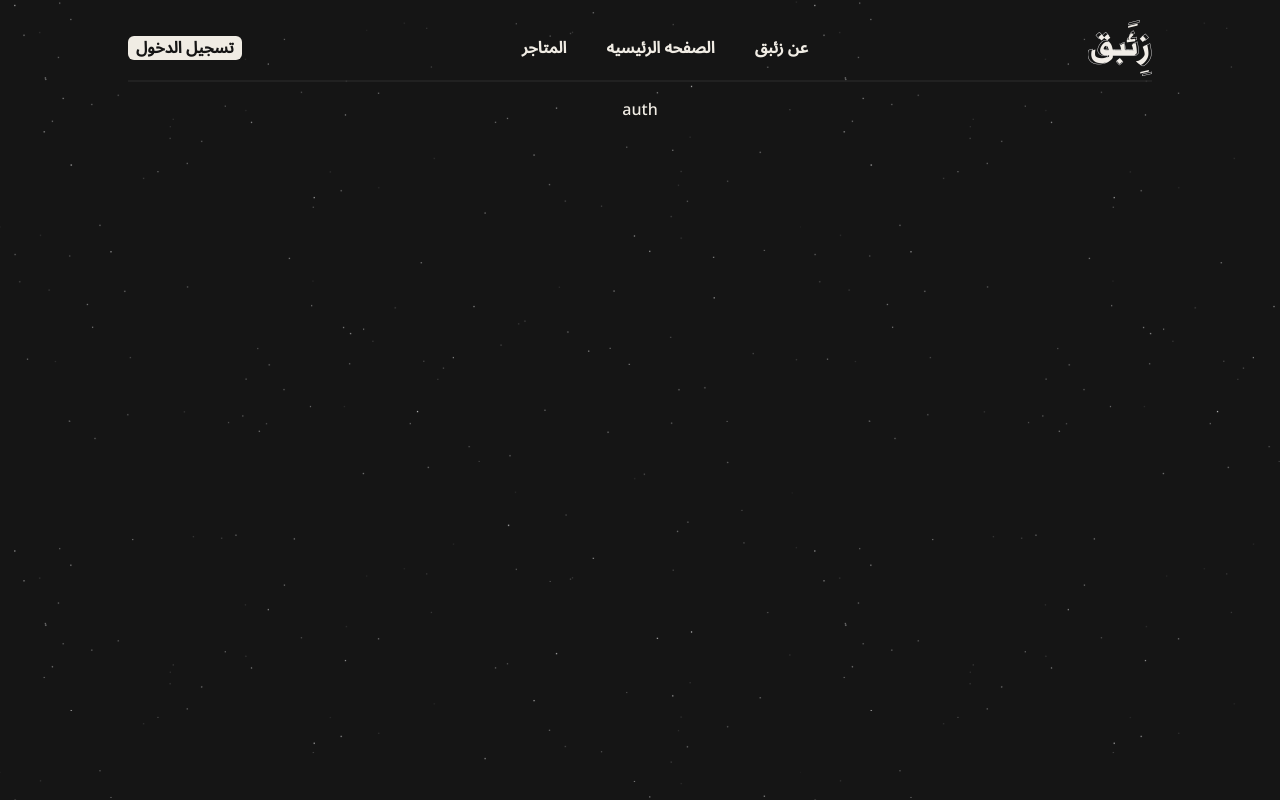
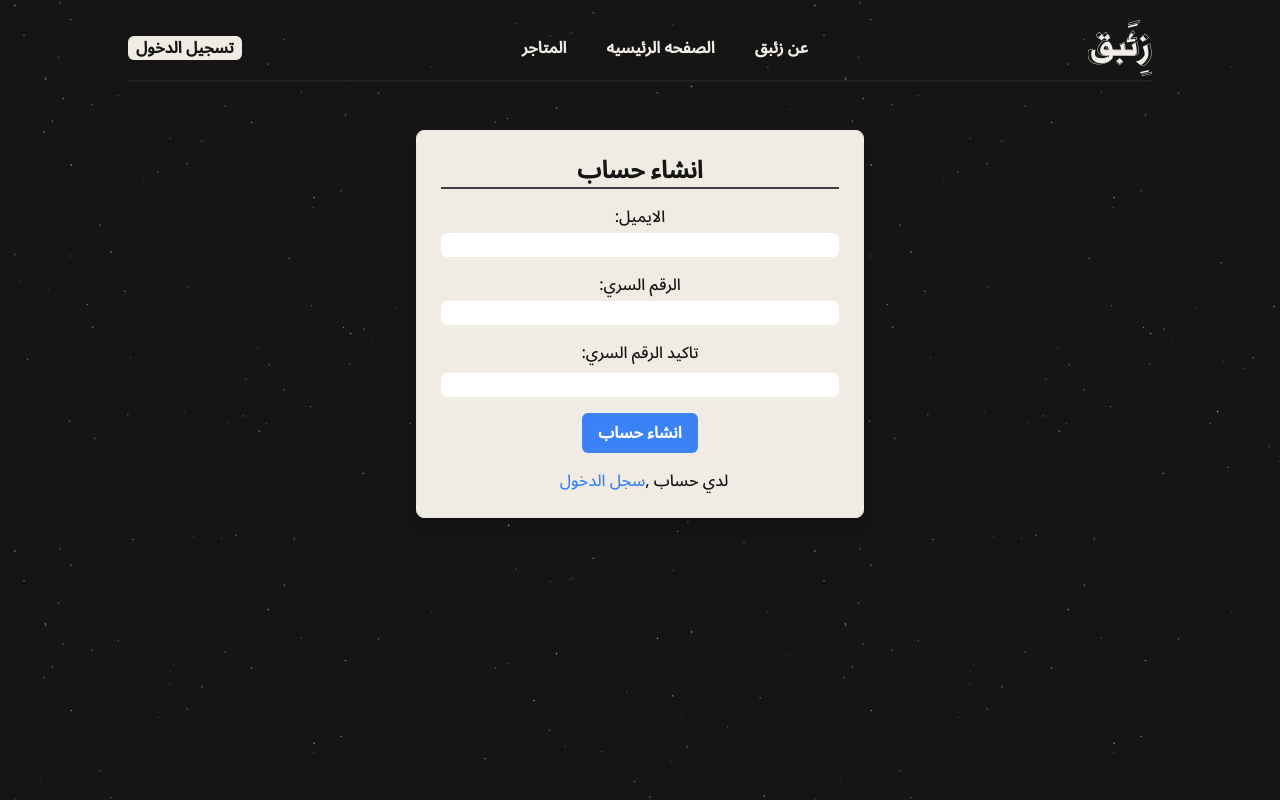
Before and after one commit to AhmdFahad/zaibaq-next-app, a Next.js app: page /auth in a window 1280 px wide. Built offline with nearby package versions, Linux system fonts and the light colour scheme.

Commit message:
auth form
build the register and login form

```diff
--- a/src/app/about/page.tsx
+++ b/src/app/about/page.tsx
@@ -1,10 +1,14 @@
 import React from "react";
+import Navbar from "../components/navbar";
 
 const Page = () => {
   return (
-    <div>
-      <div className="max-w-screen-lg mx-auto 5 text-center">page</div>{" "}
-    </div>
+    <>
+      <Navbar />
+      <div>
+        <div className="max-w-screen-lg mx-auto 5 text-center">page</div>
+      </div>
+    </>
   );
 };
 
--- /dev/null
+++ b/src/app/auth/components/authForm.tsx
@@ -0,0 +1,127 @@
+"use client";
+import React, { useState } from "react";
+
+interface FormData {
+  email: string;
+  password: string;
+}
+
+const AuthForm = () => {
+  const [isRegistration, setIsRegistration] = useState<boolean>(true);
+  const [passwordMatch, setPasswordMatch] = useState("");
+  const [formData, setFormData] = useState<FormData>({
+    email: "",
+    password: "",
+  });
+
+  const handleInputChange = (event: React.ChangeEvent<HTMLInputElement>) => {
+    const { name, value } = event.target;
+    setFormData({
+      ...formData,
+      [name]: value,
+    });
+  };
+  // TODO:HANDLE SUBMIT
+  const handleSubmit = (event: React.FormEvent) => {
+    event.preventDefault();
+
+    if (isRegistration) {
+      console.log(
+        "Registering user with email:",
+        formData.email,
+        "and password:",
+        formData.password
+      );
+    } else {
+      console.log(
+        "Logging in with email:",
+        formData.email,
+        "and password:",
+        formData.password
+      );
+    }
+
+    setFormData({
+      email: "",
+      password: "",
+    });
+  };
+
+  const toggleForm = () => {
+    setIsRegistration(!isRegistration);
+  };
+
+  const formTitle = isRegistration ? "انشاء حساب" : "تسجيل الدخول";
+
+  return (
+    <div className="max-w-md mx-auto my-8 p-6 border rounded-lg shadow-lg bg-main-white">
+      <h2 className="text-2xl font-semibold mb-4 text-main-dark border-b-2  border-gray-950 border-opacity-75">
+        {formTitle}
+      </h2>
+      <form onSubmit={handleSubmit} className="text-main-dark">
+        <div className="mb-4">
+          <label className="block ">
+            :الايميل
+            <input
+              className="form-input mt-1 block w-full rounded-md border-gray-300"
+              type="email"
+              name="email"
+              value={formData.email}
+              onChange={handleInputChange}
+              required
+            />
+          </label>
+        </div>
+        <div className="mb-4">
+          <label className="block ">
+            :الرقم السري
+            <input
+              className="form-input mt-1 block w-full rounded-md border-gray-300"
+              type="password"
+              name="password"
+              value={formData.password}
+              onChange={handleInputChange}
+              required
+            />
+          </label>
+        </div>
+        {isRegistration === true ? (
+          <div className="mb-4">
+            <label className="block ">
+              :تاكيد الرقم السري
+              <input
+                className="form-input mt-2 block w-full rounded-md border-gray-300"
+                type="password"
+                name="password-ok"
+                value={passwordMatch}
+                onChange={(e) => setPasswordMatch(e.target.value)}
+                required
+              />
+            </label>
+          </div>
+        ) : (
+          <></>
+        )}
+        <div>
+          <button
+            className="bg-blue-500 hover:bg-blue-600 text-white font-semibold py-2 px-4 rounded-md"
+            type="submit"
+          >
+            {formTitle}
+          </button>
+        </div>
+      </form>
+      <p className="mt-4 text-main-dark">
+        <button
+          className="text-blue-500 hover:underline ml-2"
+          onClick={toggleForm}
+        >
+          {isRegistration ? "سجل الدخول" : "انشئ الأن"}
+        </button>
+        ,{isRegistration ? " لدي حساب" : " ليس لدي حساب"}
+      </p>
+    </div>
+  );
+};
+
+export default AuthForm;
--- a/src/app/auth/page.tsx
+++ b/src/app/auth/page.tsx
@@ -1,9 +1,16 @@
-import React from 'react'
+import React from "react";
+import Navbar from "../components/navbar";
+import AuthForm from "./components/authForm";
 
 const page = () => {
   return (
-    <div className='text-center'>auth</div>
-  )
-}
+    <>
+      <Navbar />
+      <div className="max-w-screen-lg mx-auto 5 text-center">
+        <AuthForm></AuthForm>
+      </div>
+    </>
+  );
+};
 
-export default page
+export default page;
--- a/src/app/components/navbar.tsx
+++ b/src/app/components/navbar.tsx
@@ -39,13 +39,7 @@ const Navbar = () => {
           {/* Right Section (Logo) */}
           <div className="">
             <Link href={"/"}>
-              <Image
-                src={logo}
-                alt="Logo"
-                className="w-16 h-16"
-                width={128}
-                height={128}
-              />
+              <Image src={logo} alt="Logo" className="w-16 h-16" />
             </Link>
           </div>
         </div>
--- a/src/app/layout.tsx
+++ b/src/app/layout.tsx
@@ -1,7 +1,6 @@
 import "./styles/globals.css";
 import type { Metadata } from "next";
 import { Noto_Sans_Arabic } from "next/font/google";
-import Navbar from "./components/navbar";
 import Head from "next/head";
 import React from "react";
 
@@ -19,9 +18,7 @@ const RootLayout = ({ children }: { children: React.ReactNode }) => {
         <link rel="icon" href="./favicon.ico" sizes="any" />
       </Head>
       <body className={font.className}>
-        <div>
-          <Navbar></Navbar>
-        </div>
+        <div></div>
         {children}
       </body>
     </html>
--- a/src/app/page.tsx
+++ b/src/app/page.tsx
@@ -1,13 +1,14 @@
 import React from "react";
-
+import Navbar from "./components/navbar";
+import Startnow from "./components/startnow";
 const page = () => {
   return (
     <>
+      <Navbar />
+      <Startnow />
       <div className=" flex justify-center  items-center ">
+        <p className="text-5xl ">قادمين قريبا</p>
         <br />
-        <br />
-        <br />
-        <p className="text-5xl ">قادمين قريبا</p>
       </div>
     </>
   );
--- a/src/app/stores/page.tsx
+++ b/src/app/stores/page.tsx
@@ -1,9 +1,11 @@
-import React from 'react'
-
+import React from "react";
+import Navbar from "../components/navbar";
 const page = () => {
   return (
-    <div>stores</div>
-  )
-}
+    <>
+      <Navbar />
+    </>
+  );
+};
 
-export default page
+export default page;
--- a/tailwind.config.ts
+++ b/tailwind.config.ts
@@ -16,6 +16,10 @@ const config: Config = {
       colors: {
         "main-white": "#f0ece4",
         "main-dark": "#151515",
+        "main-second-dark": "#1D1C20",
+        "main-DustyRose": "#d4a6b1",
+        "main-PaleCoral": "#f5b7a5",
+        "main-MutedBlue": "#536878",
       },
     },
   },
```
